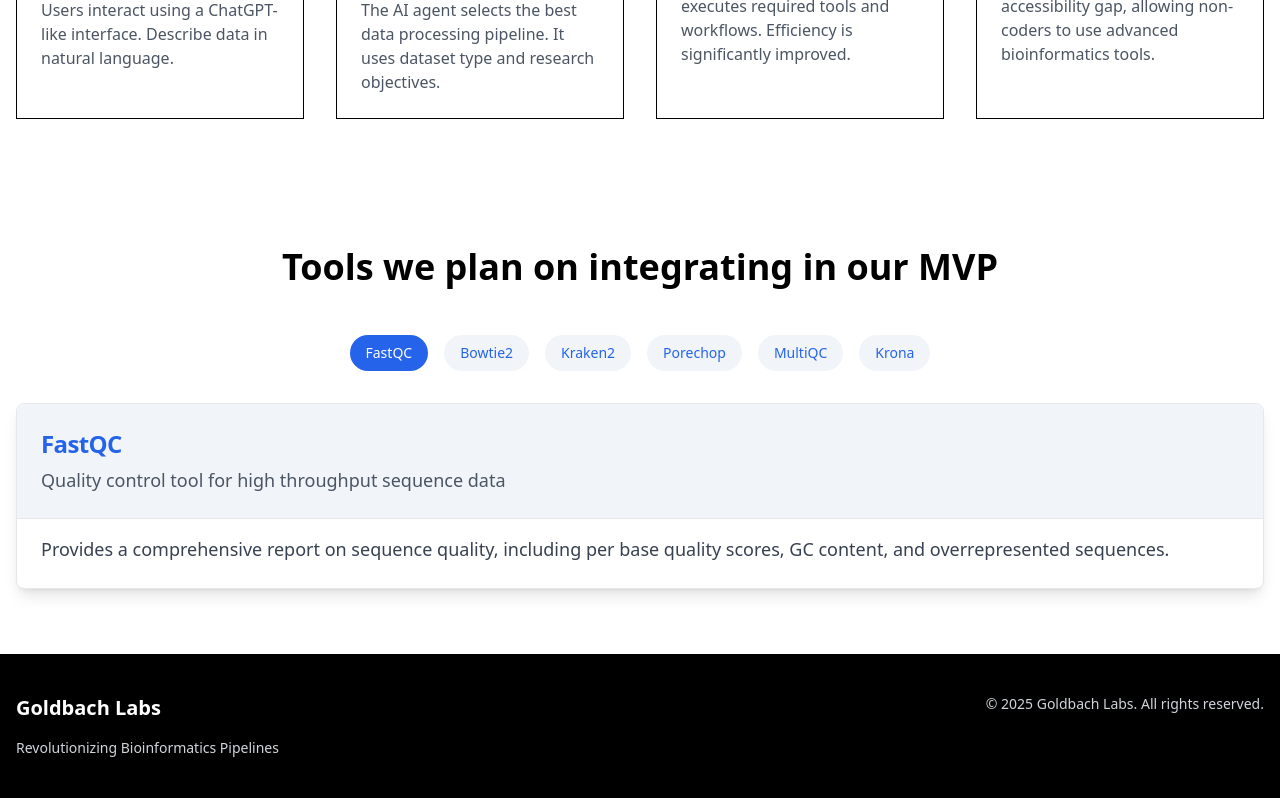
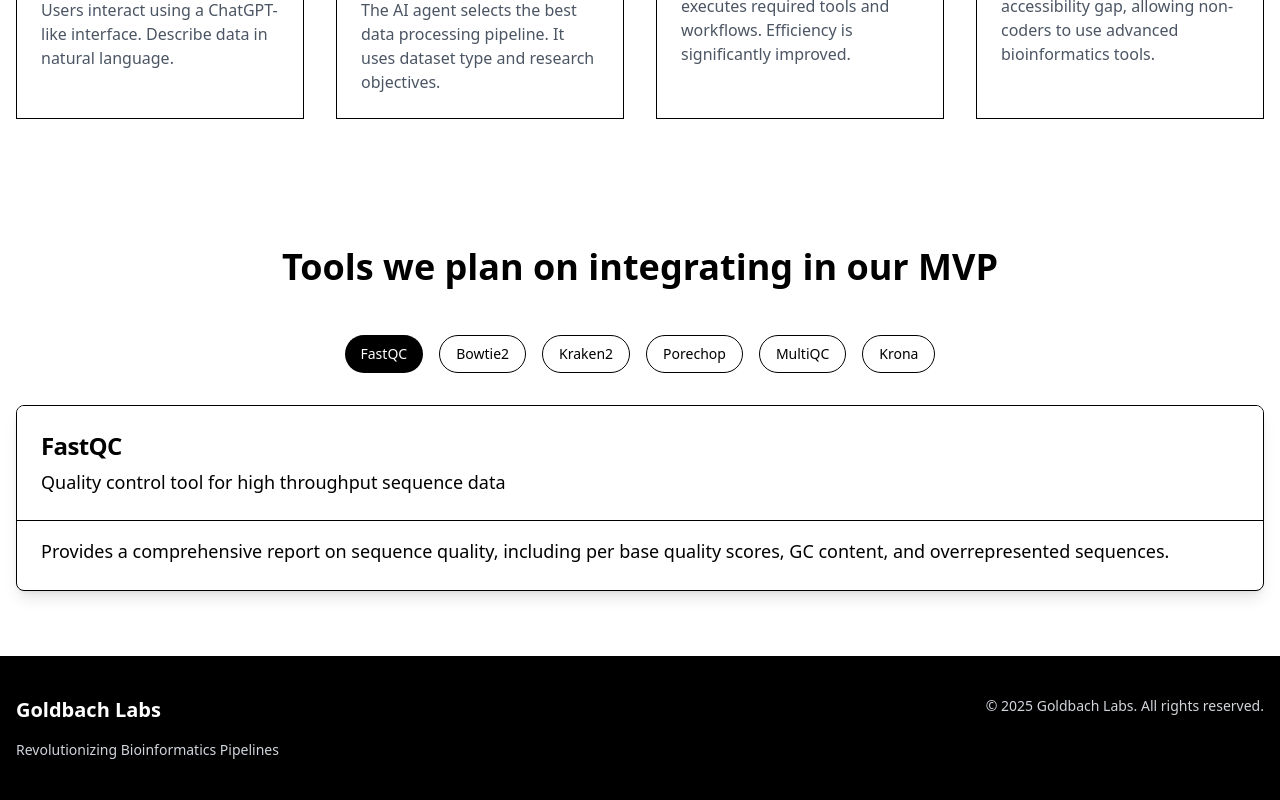
Before and after one commit to yecactusjack/Kilimanjaro, a Next.js app: page / in a window 1280 px wide. Shown: the part 1499-2299 px from the top of the page. Built offline with nearby package versions, Linux system fonts and the light colour scheme.

Commit message:
Assistant checkpoint: Updated tool section to black and white color scheme
Assistant generated file changes:
- app/components/tool-showcase.tsx: Update tool section colors to black and white, Update tool card to black and white

---

User prompt:

in the tool section the colour and \notung ekse

```diff
--- a/app/components/tool-showcase.tsx
+++ b/app/components/tool-showcase.tsx
@@ -56,8 +56,8 @@ export default function ToolShowcase() {
               onClick={() => setSelectedTool(tool)}
               className={`px-4 py-2 rounded-full text-sm ${
                 selectedTool.name === tool.name
-                  ? "bg-primary text-white"
-                  : "bg-secondary text-primary hover:bg-primary hover:text-white"
+                  ? "bg-black text-white"
+                  : "bg-white text-black border border-black hover:bg-black hover:text-white"
               } transition-colors`}
               whileHover={{ scale: 1.05 }}
               whileTap={{ scale: 0.95 }}
@@ -74,13 +74,13 @@ export default function ToolShowcase() {
             exit={{ opacity: 0, y: -20 }}
             transition={{ duration: 0.3 }}
           >
-            <Card className="bg-white text-gray-800 overflow-hidden shadow-lg">
-              <CardHeader className="bg-secondary border-b border-gray-200">
-                <CardTitle className="text-2xl text-primary">{selectedTool.name}</CardTitle>
-                <CardDescription className="text-gray-600 text-lg">{selectedTool.description}</CardDescription>
+            <Card className="bg-white text-black overflow-hidden shadow-lg border border-black">
+              <CardHeader className="bg-white border-b border-black">
+                <CardTitle className="text-2xl text-black">{selectedTool.name}</CardTitle>
+                <CardDescription className="text-black text-lg">{selectedTool.description}</CardDescription>
               </CardHeader>
               <CardContent className="mt-4">
-                <p className="text-gray-700 text-lg leading-relaxed">{selectedTool.details}</p>
+                <p className="text-black text-lg leading-relaxed">{selectedTool.details}</p>
               </CardContent>
             </Card>
           </motion.div>
```
